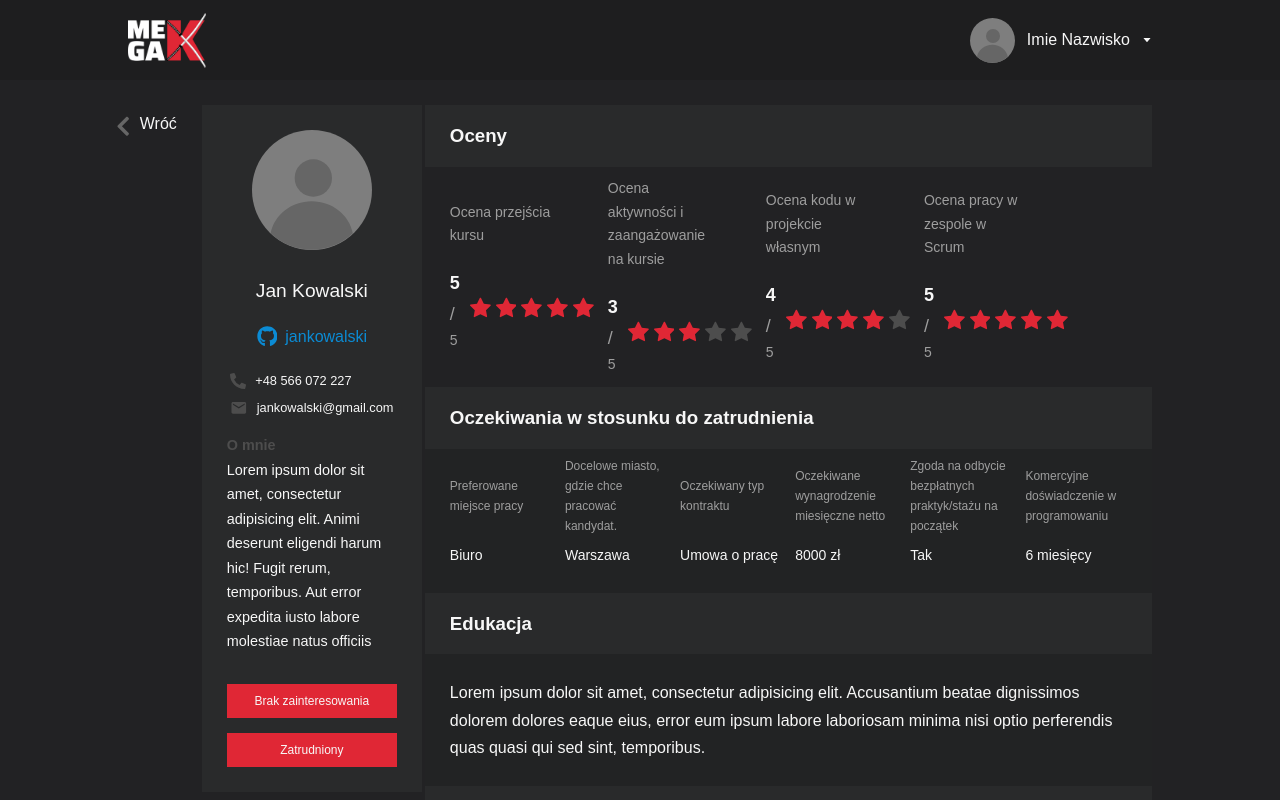
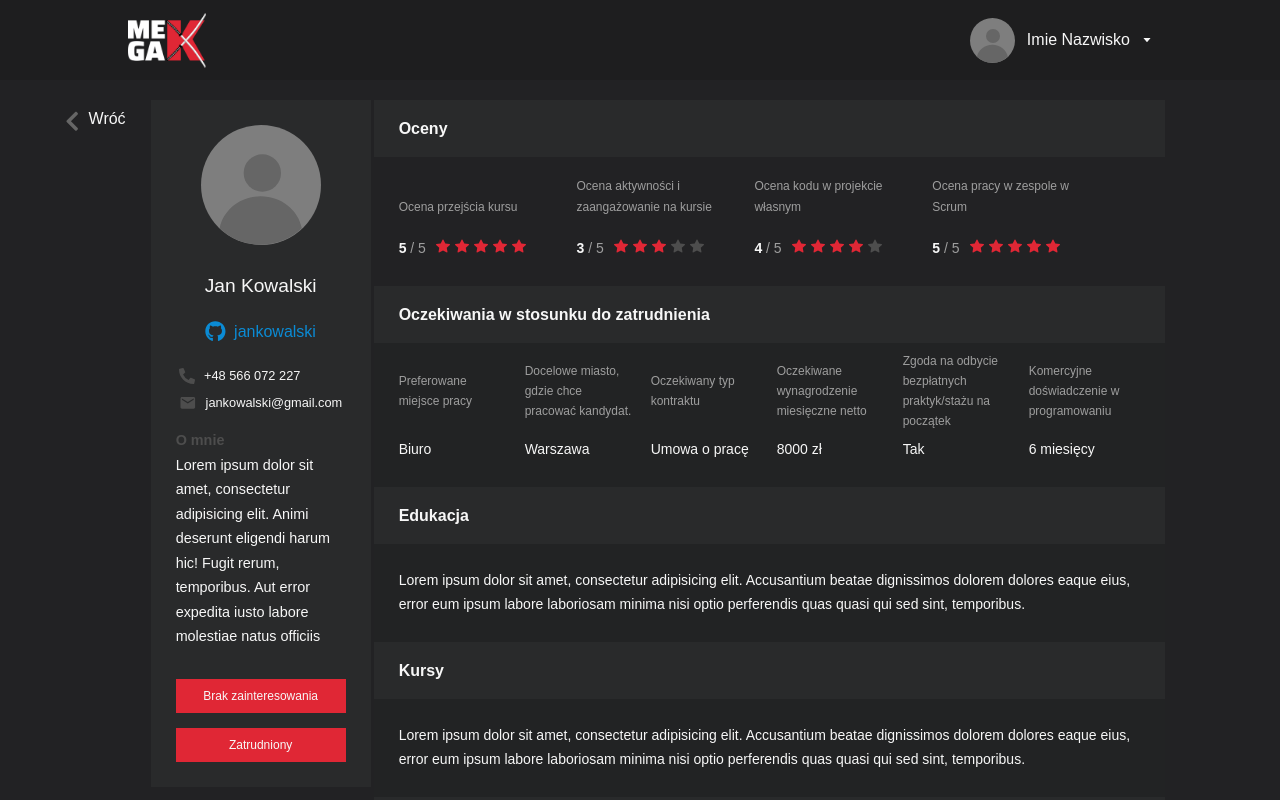
Before and after one commit to Jutrzenka/HeadHunterG11-FR, a React (Create React App) app: page /cv in a window 1280 px wide. Shown: the top 800 px of the page. Built offline with nearby package versions, Linux system fonts and the light colour scheme; no server answers.

Commit message:
Edited style in _ShowCvView.scss, and Rating.scss components.

```diff
--- a/src/components/common/RatingOnCv/RatingOnCv.scss
+++ b/src/components/common/RatingOnCv/RatingOnCv.scss
@@ -1,25 +1,38 @@
 @import '../../../styles/mixins';
 
 div.component-RatingOnCv {
-  @include flex(column, start, space-around);
+  @include flex(column, start, space-between);
   width: 15%;
+
+  .rating-title {
+    @include flex(row, center, space-around);
+    height: 50px;
+    flex-grow: 1;
+    align-items: flex-end;
     p {
+      font-size: var(--xs-font-size);
+      color: var(--rate-text-color);
+    }
+  }
+
+  .rating-and-stars {
+    @include flex(row, center, space-around);
+    padding: 20px 0 15px 0;
+    p {
+      flex-shrink: 0;
       font-size: var(--s-font-size);
       color: var(--rate-text-color);
+
       span.rating {
         color: var(--main-color);
         font-size: var(--md-font-size);
         font-weight: var(--bold-font-weight);
       }
-      span.slash{
+
+      span.slash {
         font-size: var(--md-font-size);
       }
     }
-
-
-  .rating-and-stars {
-    @include flex(row, center, space-around);
-    padding-top: 20px;
 
     .stars-wrap {
       @include flex(row, start, space-around);
@@ -27,7 +40,7 @@ div.component-RatingOnCv {
       margin-left: 10px;
       font-size: 1.3em;
 
-      .stars{
+      .stars {
         vertical-align: middle;
         margin-right: 5px;
         color: var(--first-color);
@@ -35,6 +48,7 @@ div.component-RatingOnCv {
         .star-red {
           color: var(--first-color);
         }
+
         .star-gray {
           color: var(--icon-raiting-color);
         }
@@ -46,3 +60,39 @@ div.component-RatingOnCv {
 div.component-RatingOnCv:last-child {
   margin-right: 15%;
 }
+
+
+div.component-RatingOnCv {
+  @media only screen and (min-width: 1200px) and (max-width: 1610px){
+    width: 20%;
+    .rating-title {
+      p {
+        font-size: var(--xs-font-size);
+      }
+    }
+
+    .rating-and-stars {
+      p {
+        font-size: var(--s-font-size);
+
+        span.rating {
+          font-size: var(--s-font-size);
+        }
+
+        span.slash {
+          font-size: var(--s-font-size);
+        }
+      }
+
+      .stars {
+        font-size: var(--s-font-size);
+      }
+    }
+  }
+}
+
+div.component-RatingOnCv:last-child {
+  @media only screen and (min-width: 1200px) and (max-width: 1610px){
+    margin-right: 8%;
+  }
+}
--- a/src/components/common/RatingOnCv/RatingOnCv.tsx
+++ b/src/components/common/RatingOnCv/RatingOnCv.tsx
@@ -11,7 +11,10 @@ interface Props {
 export const RatingOnCv = ({ title, rating }: Props) => {
   return (
     <div className="component-RatingOnCv">
-      <p>{title}</p>
+      <div className="rating-title">
+        <p>{title}</p>
+      </div>
+
       <div className="rating-and-stars">
         <p>
           <span className="rating">{rating}</span>
--- a/src/views/App/ShowCvView/_ShowCvView.scss
+++ b/src/views/App/ShowCvView/_ShowCvView.scss
@@ -2,9 +2,10 @@
 
 main.view-ShowCvView {
     .view-ShowCvView-wrap {
-        margin: 25px 10% 0 8%;
+        margin: 20px 9% 0 4%;
         @include flex(row, start, space-arround);
         h3 {
+            font-size: var(--base-font-size);
             padding: 15px 25px;
             background: var(--form-background-color);
         }
@@ -48,3 +49,18 @@ main.view-ShowCvView {
 
     }
 }
+
+main.view-ShowCvView{
+    @media only screen and (min-width: 1200px) and (max-width: 1610px){
+        .view-ShowCvView-wrap {
+            .student-education-wrap,
+            .student-courses-wrap,
+            .student-experience-wrap {
+                background: var(--raiting-acordion-background-color);
+                p {
+                    font-size: var(--s-font-size);
+                }
+            }
+        }
+    }
+}
```
